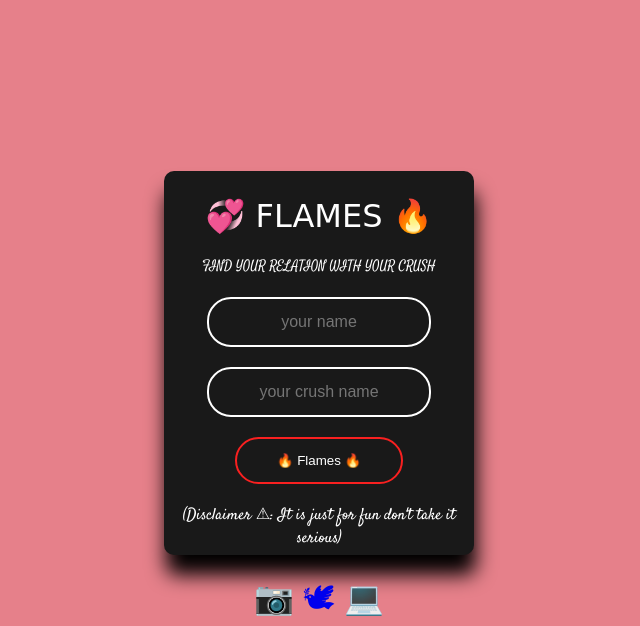
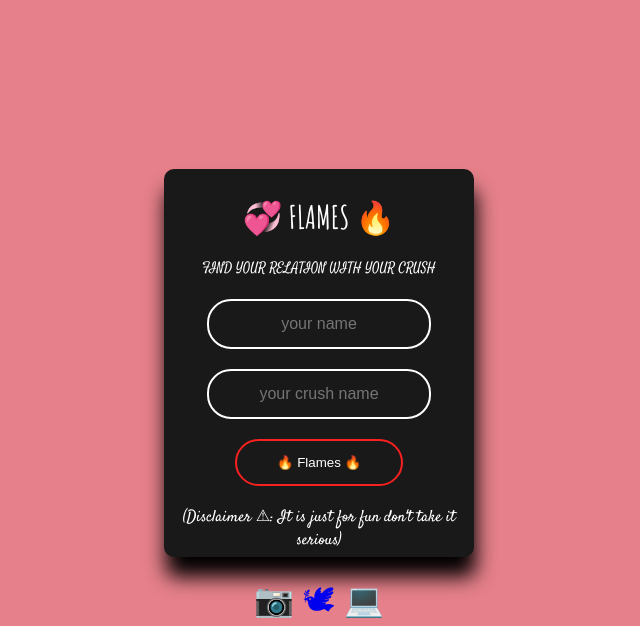
Before and after one commit to in1yan/flames, a Flask app: page /flames in a window 1280 px wide. Shown: the top 626 px of the page, without its empty margins (321-961 px from the left). Run offline with Flask 2, Linux system fonts and the light colour scheme; some libraries are stand-ins or nearby versions.

Commit message:
updated ..

```diff
--- a/templates/index.html
+++ b/templates/index.html
@@ -7,13 +7,13 @@
     <link rel="stylesheet" href="./static/index.css">
     <link rel="preconnect" href="https://fonts.googleapis.com">
     <link rel="preconnect" href="https://fonts.gstatic.com" crossorigin>
-    <link href="https://fonts.googleapis.com/css2?family=Homemade+Apple&family=Satisfy&display=swap" rel="stylesheet">
+    <link href="https://fonts.googleapis.com/css2?family=Amatic+SC:wght@700&family=Homemade+Apple&family=Satisfy&display=swap" rel="stylesheet">
     <title>💞 Flames 🔥</title>
 </head>
 <body>
     <form class= 'box' action="/flames" method="post">
-        <h1 style="font-family: 'Homemode Apple', cursive;">💞 Flames 🔥</h1>
-        <h5>Find your relation with your crush</h5>
+        <h1 style="font-family: 'Amatic SC', cursive;">💞 Flames 🔥</h1>
+        <h5 style="font-family: 'Satisfy', cursive;">Find your relation with your crush</h5>
         <input type="text" name="fname" spellcheck="false" placeholder="your name" autocomplete="off">
         <input type="text" name="sname" spellcheck="false" placeholder="your crush name" autocomplete="off">
         <input type="submit" name="" value = "🔥 Flames 🔥">
```
